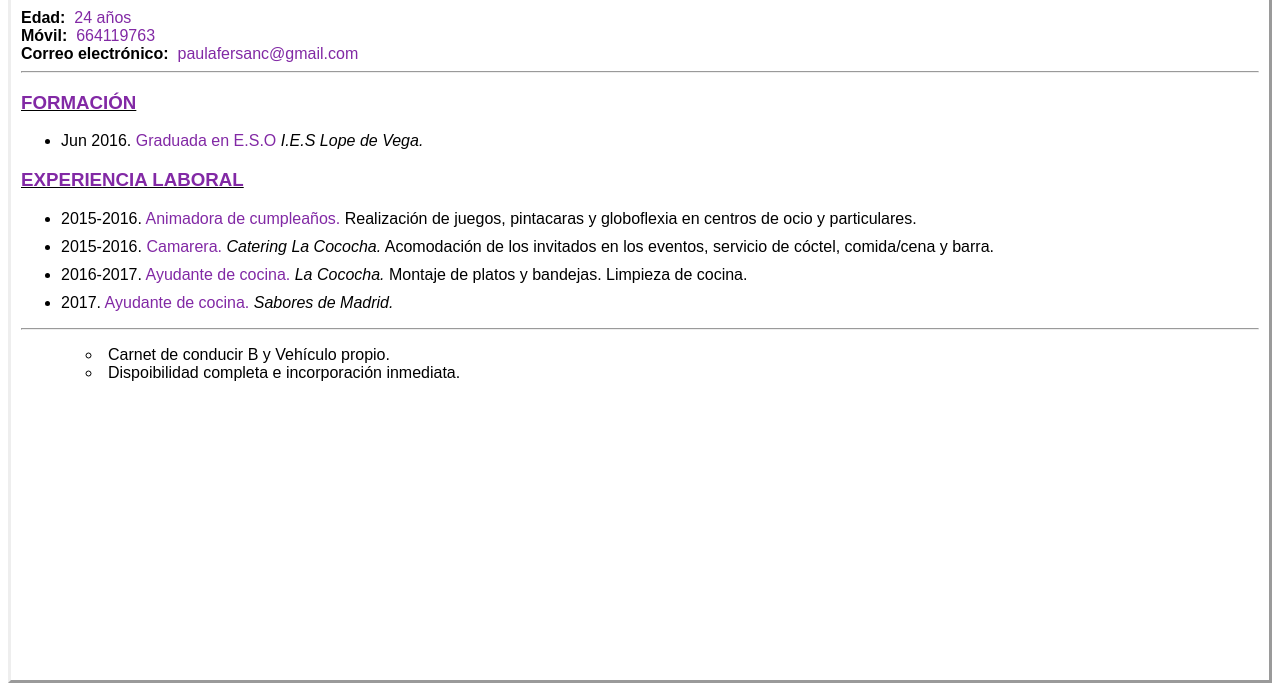
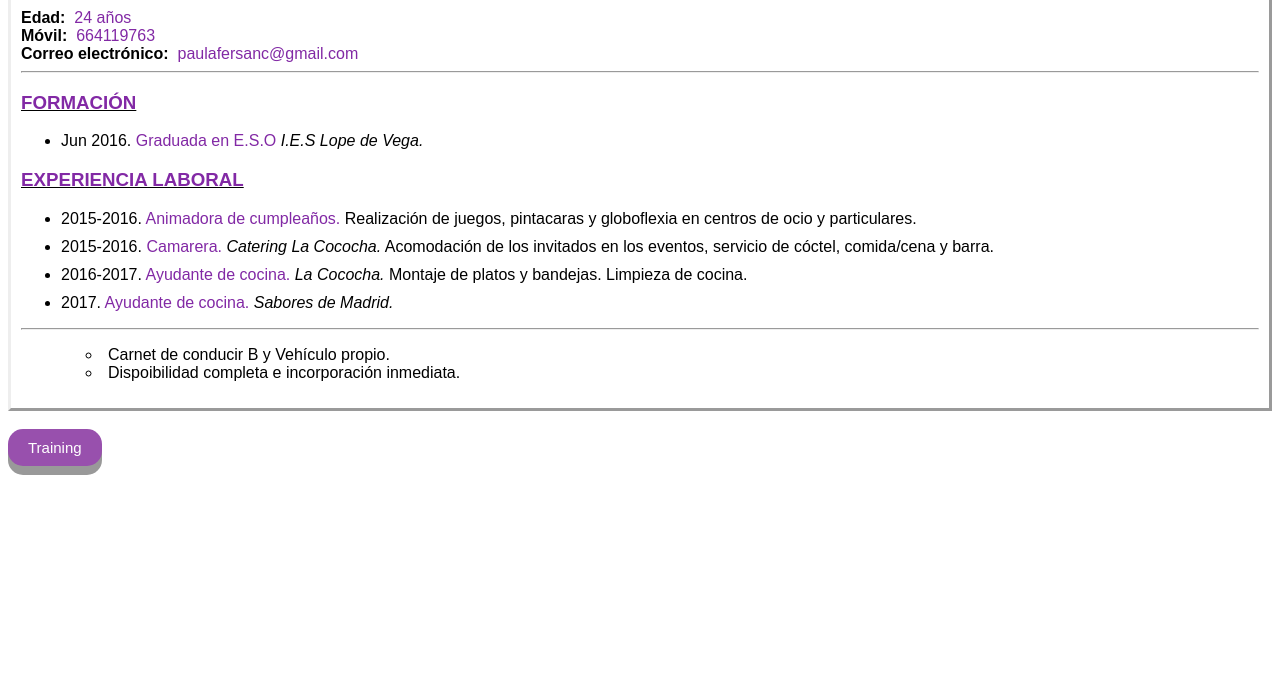
Before and after one commit to pausantxez/training, a plain HTML site: page cv/index.html in a window 1280 px wide. Shown: the part 109-800 px from the top of the page. Drawn offline with Linux system fonts and the light colour scheme.

Commit message:
Created menu and added back button

```diff
--- a/cv/index.html
+++ b/cv/index.html
@@ -8,9 +8,39 @@
                     font-size: 25px;
                 }
             }
+
+            a {
+                text-decoration: none;
+                color: white;
+                font-weight: bold;
+            }
+
+            .button {
+                padding: 10px 20px;
+                font-size: 15px;
+                text-align: center;
+                cursor: pointer;
+                outline: none;
+                color: #fff;
+                background-color: #9850ad;
+                border: none;
+                border-radius: 15px;
+                box-shadow: 0 9px #999;
+            }
+
+            .button:hover {
+                background-color: #60326e
+            }
+
+            .button:active {
+                background-color: #9850ad;
+                box-shadow: 0 5px #666;
+                transform: translateY(4px);
+            }
         </style>
     </head>
-    <body style="font-family: sans-serif; border-style: outset; padding: 10px;">
+    <body>
+        <div style="font-family: sans-serif; border-style: outset; padding: 10px;">
             <h1 style="text-align: center; color:rgb(130, 41, 165); margin: 30px 0;">
                 <span class="name" style="border-radius: 30px; background-color: rgba(122, 126, 123, 0.35); padding: 7px;">Paula Fernández Sánchez</span>
             </h1>
@@ -73,5 +103,10 @@
                 <li>Carnet de conducir B y Vehículo propio.</li>
                 <li>Dispoibilidad completa e incorporación inmediata.</li>
             </ul>
+        </div>
+        <br>
+        <a href="../">
+            <button class="button">Training</button>
+        </a>
    </body>
 </html>
```
Also changed, not shown: index.html (+10 -1 lines). Lines whose indentation alone changed are shown as unchanged.
